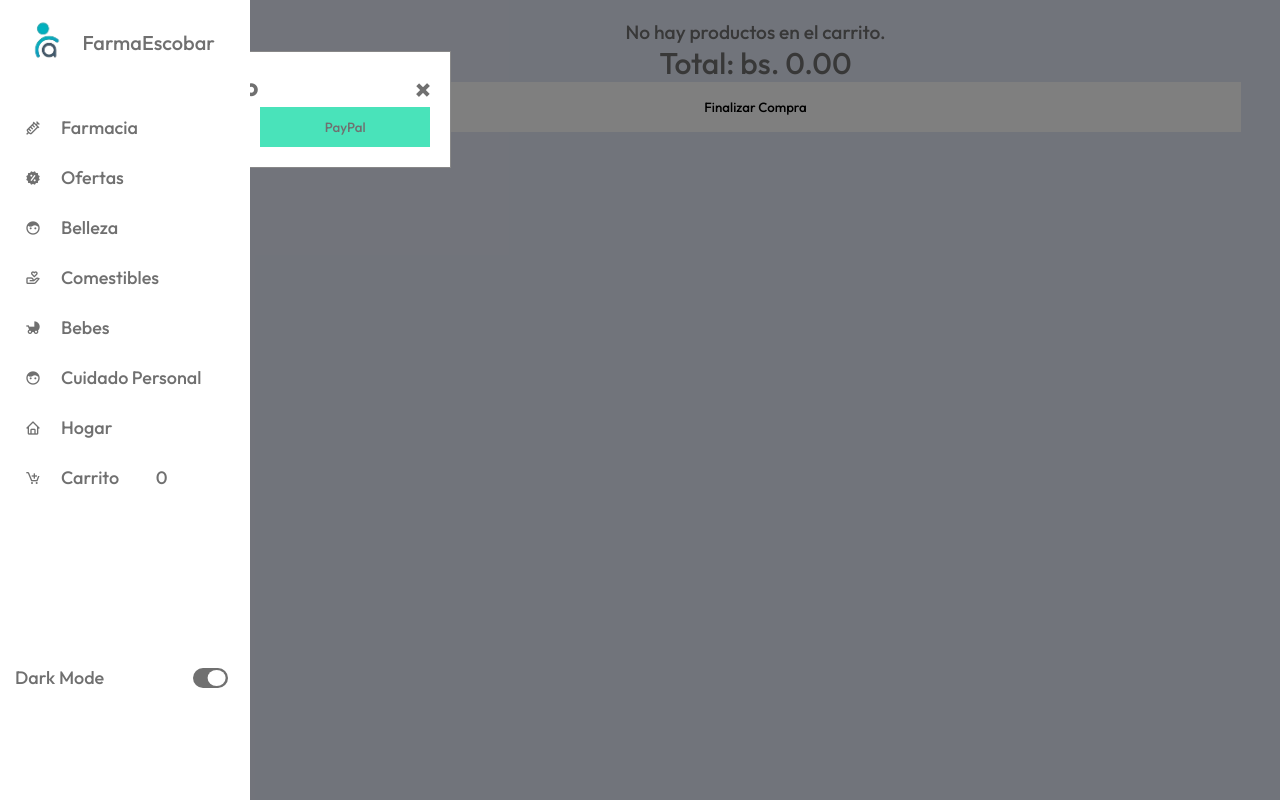
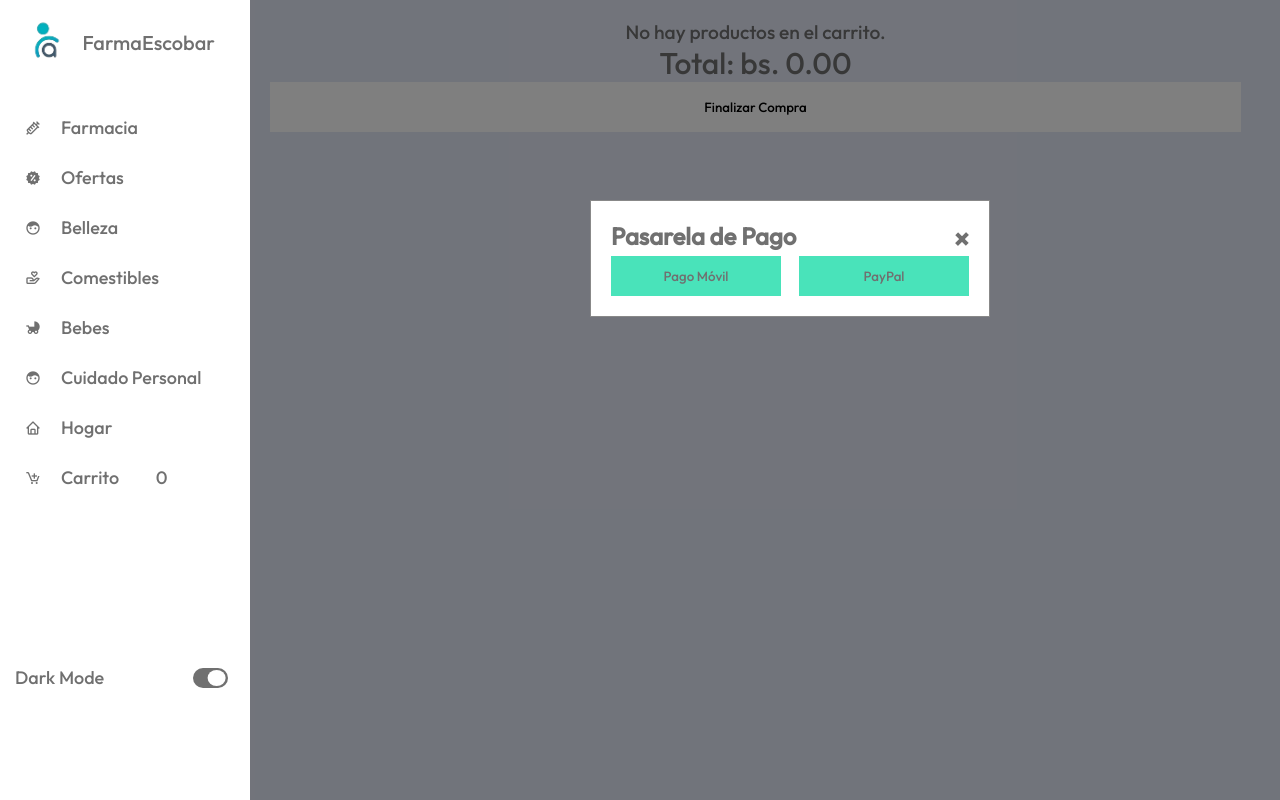
Before and after one commit to Endermanshoo1/proyecto-farmacia1, a website: page view/carrito/index.html in a window 1280 px wide. Both pictures are taken after a click on the button "Finalizar Compra". Drawn offline with nearby package versions, Linux system fonts and the light colour scheme; files whose address does not match are found by name.

Commit message:
pasarelapago

```diff
--- a/public/Carrito.css
+++ b/public/Carrito.css
@@ -426,13 +426,14 @@ transition: var(--tran-05);
 
 .modal-content {
     background-color: var(--sidebar-color);
-    margin: 4%;
     padding: 20px;
+    margin-top: 200px;
+    margin-left: 590px;
     border: 1px solid #888;
-    width: 90%; /* Ancho para pantallas pequeñas */
-    max-width: 400px; /* Máximo ancho */
+    width: 90%;
+    max-width: 400px;
     color: var(--text-color);
-    box-sizing: border-box; /* Asegura que el padding no afecte el ancho total */
+    box-sizing: border-box;
 }
 
 .close {
```
